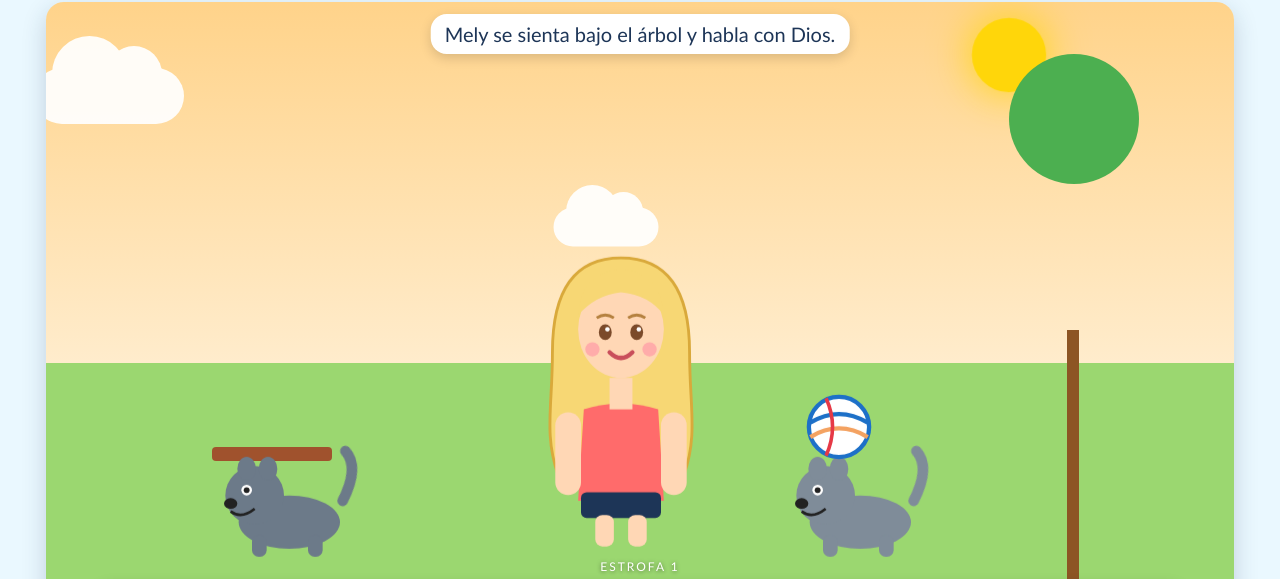
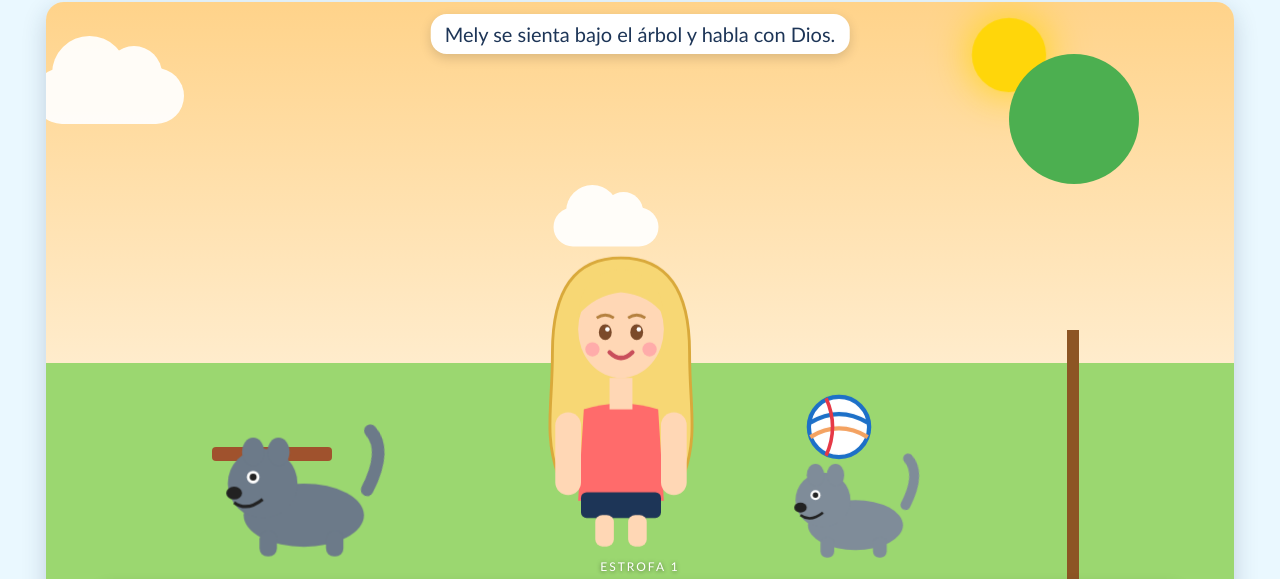
Before and after one commit to folgmateo/le-hablo-a-dios, a plain HTML site: page index.html in a window 1280 px wide. Shown: the part 67-646 px from the top of the page. Drawn offline with Linux system fonts and the light colour scheme.

Commit message:
Renombrar perros a Tojil y Zeus, Tojil más grande
Co-Authored-By: Claude Haiku 5.5 <noreply@anthropic.com>

```diff
--- a/index.html
+++ b/index.html
@@ -63,6 +63,8 @@
   .char { position: absolute; transition: left 1.2s ease-in-out; z-index: 4; }
   #girl { width: 140px; bottom: 16%; }
   .dog  { width: 110px; bottom: 14%; z-index: 3; }
+  #d1 { width: 130px; } /* Tojil, el más grande */
+  .dog svg { width: 100%; height: auto; }
   .dog svg, #girl svg { animation: idle 2.4s ease-in-out infinite; }
   @keyframes idle { 50% { transform: translateY(-4px); } }
   .tail { transform-box: fill-box; transform-origin: 0% 100%; animation: wag .35s ease-in-out infinite alternate; }
@@ -134,7 +136,8 @@
     .stage { height: min(82vh, 760px); border-radius: 18px; }
     #girl { width: 200px; }
     #girl svg, .dog svg { width: 100%; height: auto; }
-    .dog { width: 160px; }
+    .dog { width: 150px; }
+    #d1 { width: 190px; }
     #ball, #ball svg { width: 66px; height: 66px; }
     #cap { font-size: 20px; }
     #sub { font-size: 34px; }
@@ -147,7 +150,8 @@
     .stage { height: auto; aspect-ratio: 9 / 16; border-radius: 16px; }
     #girl { width: 170px; }
     #girl svg, .dog svg { width: 100%; height: auto; }
-    .dog { width: 135px; }
+    .dog { width: 125px; }
+    #d1 { width: 160px; }
     #ball, #ball svg { width: 54px; height: 54px; }
   }
 </style>
@@ -204,7 +208,7 @@
       </svg>
     </div>
 
-    <div id="cap">Una tarde bonita en el parque. Mely juega con sus perros: Rocky y Toby.</div>
+    <div id="cap">Una tarde bonita en el parque. Mely juega con sus perros: Tojil y Zeus.</div>
     <div id="sec"></div>
     <div id="sub"></div>
   </div>
@@ -268,9 +272,9 @@
 
   // Escenas ligadas a una línea (li = índice de la línea)
   const SCENES = [
-    { t: 0,  id: "park",  cap: "Una tarde bonita en el parque. Mely juega con sus perros: Rocky y Toby." },
+    { t: 0,  id: "park",  cap: "Una tarde bonita en el parque. Mely juega con sus perros: Tojil y Zeus." },
     { li: 0,  id: "bench", cap: "Mely se sienta bajo el árbol y habla con Dios." },
-    { li: 4,  id: "court", cap: "¡Hora de jugar voleibol! Toby salta por la pelota." },
+    { li: 4,  id: "court", cap: "¡Hora de jugar voleibol! Zeus salta por la pelota." },
     { li: 10, id: "lake",  cap: "Al atardecer, Mely ora junto al lago." },
     { li: 14, id: "court", cap: "¡Otra vez a jugar y a cantar con sus amigos!" },
     { li: 20, id: "night", cap: "De noche, Mely mira las estrellas y sabe que Dios la escucha." },
```
